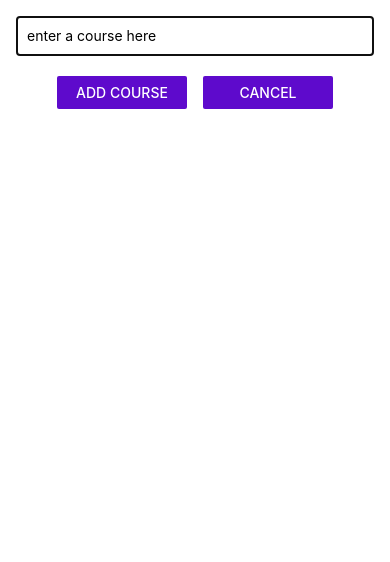
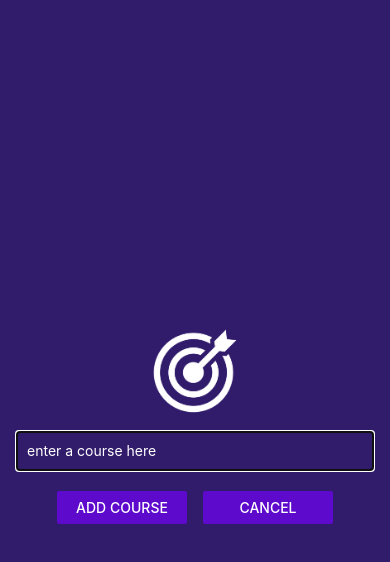
Before and after one commit to ollieSk8/rn-first-app, a React Native app: screen / in a window 390 px wide. Both pictures are taken after a click on the button "ADD GOAL COURSE". Shown: the top 562 px of the page. Built offline with nearby package versions, Linux system fonts and the light colour scheme.

Commit message:
feat:增加图标

```diff
--- a/components/CourseInput.js
+++ b/components/CourseInput.js
@@ -1,5 +1,5 @@
 import React, { useState } from 'react'
-import { View, Button, TextInput, StyleSheet, Modal } from 'react-native'
+import { View, Button, TextInput, StyleSheet, Modal, Image } from 'react-native'
 const CourseInput = (props) => {
   const [goalCourse, setGoalCourse] = useState('')
   const goalCourseChange = (text) => {
@@ -19,6 +19,10 @@
   return (
     <Modal visible={props.modalVisible} animationType="fade">
       <View style={styles.inputContainer}>
+        <Image
+          source={require('../assets/images/goal.png')}
+          style={styles.image}
+        />
         <TextInput
           style={styles.inputText}
           placeholder="enter a course here"
@@ -44,14 +48,26 @@
 const styles = StyleSheet.create({
   inputContainer: {
     flexDirection: 'column',
+    justifyContent: 'center',
+    alignContent: 'center',
+    alignItems: 'center',
     padding: 16,
+    backgroundColor: '#311b6b',
+    height: '100%',
+  },
+  image: {
+    width: 100,
+    height: 100,
+    marginBottom: 10,
   },
   inputText: {
+    width: '100%',
     height: 40,
     lineHeight: 40,
     borderWidth: 1,
     borderColor: '#ccc',
     paddingHorizontal: 10,
+    color: '#fff',
   },
   btnGroup: {
     marginTop: 20,
```
Also changed, not shown: assets/images/goal.png (added).
